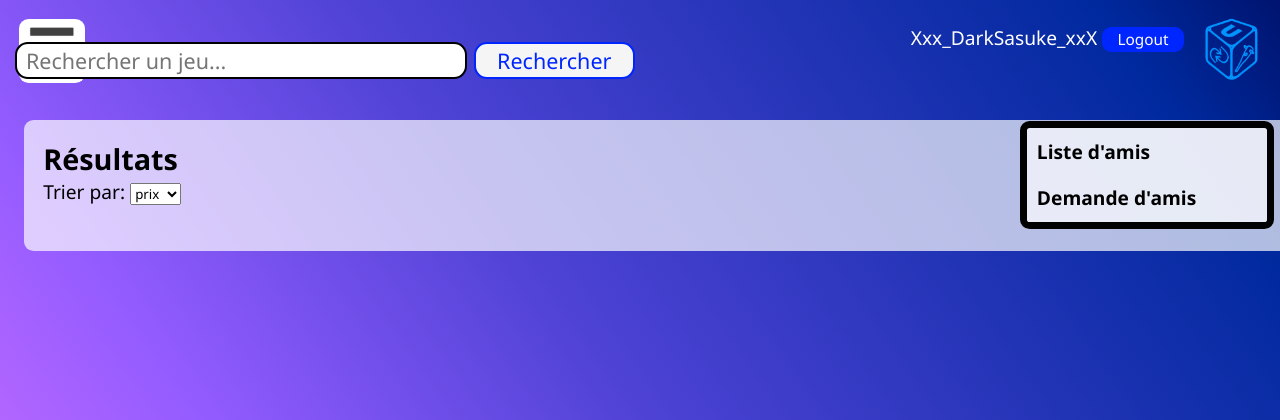
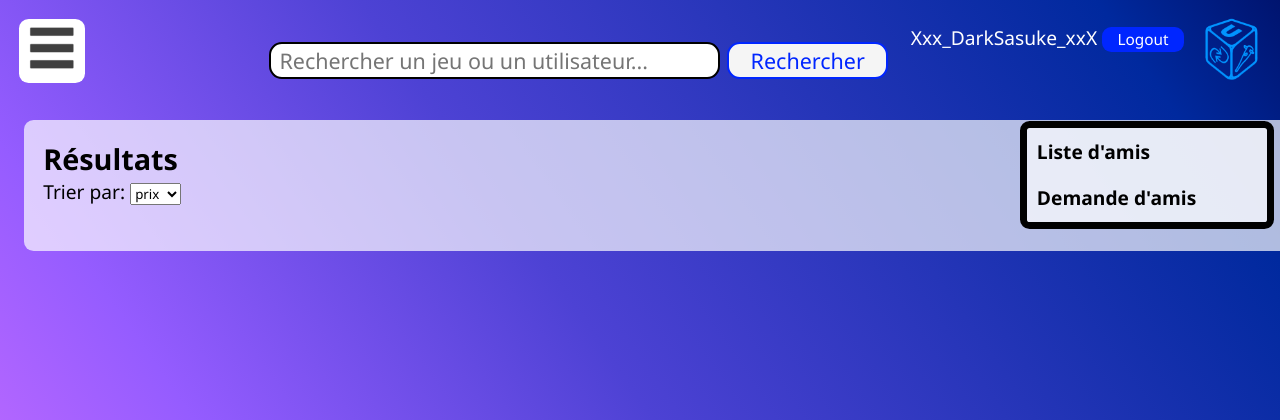
Before and after one commit to lsacienne/ifd_site, a PHP site: page /search.php in a window 1280 px wide; the page is wider, and only the part inside the window is pictured. Shown: the top 420 px of that part. Run offline with PHP 8.4, Linux system fonts and the light colour scheme; a user stored in the database is signed in; data comes from the database, SQL or seed files in the repository; data that the repository does not hold is empty.

Commit message:
petits ajustements sur le css + html
Ajout de petits détails sur le css et sur certaines pages html ( par exemple la recherche)

```diff
--- a/chat.php
+++ b/chat.php
@@ -1,5 +1,5 @@
 <!DOCTYPE html>
-<html lang="en" dir="ltr">
+<html lang="en" dir="ltr" class="cover">
   <head>
     <meta charset="utf-8">
     <title>Chat</title>
@@ -7,6 +7,7 @@
   <body>
     <?php
       include 'header.php';
+      echo'<div class="corps">';
       $db = new PDO("mysql:host=localhost;dbname=projetifd;charset=utf8","root","");
       // check if the id of the friendship and the number of message to display was properly mentionned in the url
       if( !( isset( $_GET['id'] ) && isset( $_GET['num'] ) ) ){
@@ -33,7 +34,7 @@
           $out = $req->fetch();
           $uname = $out['pseudo'];
         }
-        echo('<br/><br/><br/><h1>Discussion avec '.$uname.'</h1>');
+        echo('<div class="titre">Discussion avec '.$uname.'</div>');
 
 
         //get all the messages from thge friendship mentionned
@@ -77,5 +78,6 @@
         echo('<h1>Vous n\'avez pas accès à cette page</h1>');
       }
     ?>
+  </div>
   </body>
 </html>
--- a/header.php
+++ b/header.php
@@ -40,7 +40,7 @@
 
          <form method="post" action="search.php" class="barre_recherche" >
              <label for="recherche"></label>
-             <input name="recherche" type="text" placeholder="Rechercher un jeu..."/>
+             <input name="recherche" type="text" placeholder="Rechercher un jeu ou un utilisateur..."/>
              <button type="submit">Rechercher</button>
          </form>
         ';
--- a/search.php
+++ b/search.php
@@ -90,11 +90,11 @@
         /***********Displaying the game********************/
           if((!$in)){
             ?>
-          </br></br><a href="home.php"><img src="<?=$nom?>.jpg" alt="Image" height="80" width = "80"> </a><br/>
+          </br><a href="home.php"><img src="<?=$nom?>.jpg" alt="Image" height="80" width = "80"> </a><br/>
           <?php
             $in = TRUE;
-            echo('<b>'. $nom . '</b>' . ' - ' . round($tmp['average'],1) . '/10' . '</br></br>');
-            echo("Par $editeur - $prix euros</br></br>");
+            echo('<b>'. $nom . '</b>' . ' - ' . round($tmp['average'],1) . '/10' . '</br>');
+            echo("Par $editeur - $prix euros</br>");
             echo ("$categorie</br>");
           }
           $line = $jeux->fetch();
@@ -110,9 +110,9 @@
           $prenom = $tmp2['prenom'];
 
           ?>
-          <a href="profile.php?id=<?=$tmp2['id']?>"><?=$pseudo?> </a>
+          <br /><a href="profile.php?id=<?=$tmp2['id']?>"><?=$pseudo?> </a>
           <?php
-          echo ("- $prenom $nom</br></br>");
+          echo ("- $prenom $nom");
           $tmp2 = $users->fetch();
         }
       }
--- a/style_site.css
+++ b/style_site.css
@@ -115,7 +115,7 @@ input[type=text]{
 .barre_recherche{
     position:absolute;
     top:1.5em;
-    right:24em;
+    left:10em;
     font-size:1.4em;
 }
 
```
